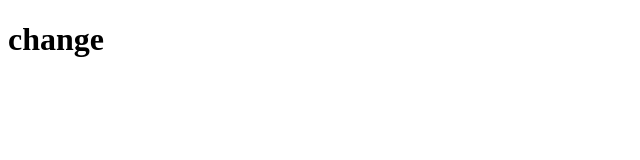
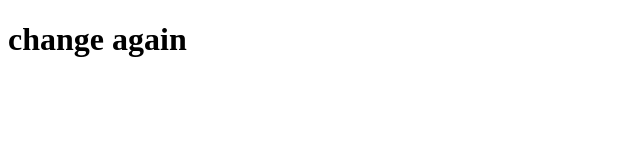
Before and after one commit to cruzach/background-generator, a plain HTML site: page index.html in a window 1280 px wide. Shown: the whole page, without its empty margins (0-640 px from the left). Drawn offline with Linux system fonts and the light colour scheme.

Commit message:
changed h1

```diff
--- a/index.html
+++ b/index.html
@@ -15,7 +15,7 @@
         <!--[if lt IE 7]>
             <p class="browsehappy">You are using an <strong>outdated</strong> browser. Please <a href="#">upgrade your browser</a> to improve your experience.</p>
         <![endif]-->
-        <h1>change</h1>
+        <h1>change again</h1>
         <script src="" async defer></script>
     </body>
 </html>
```
